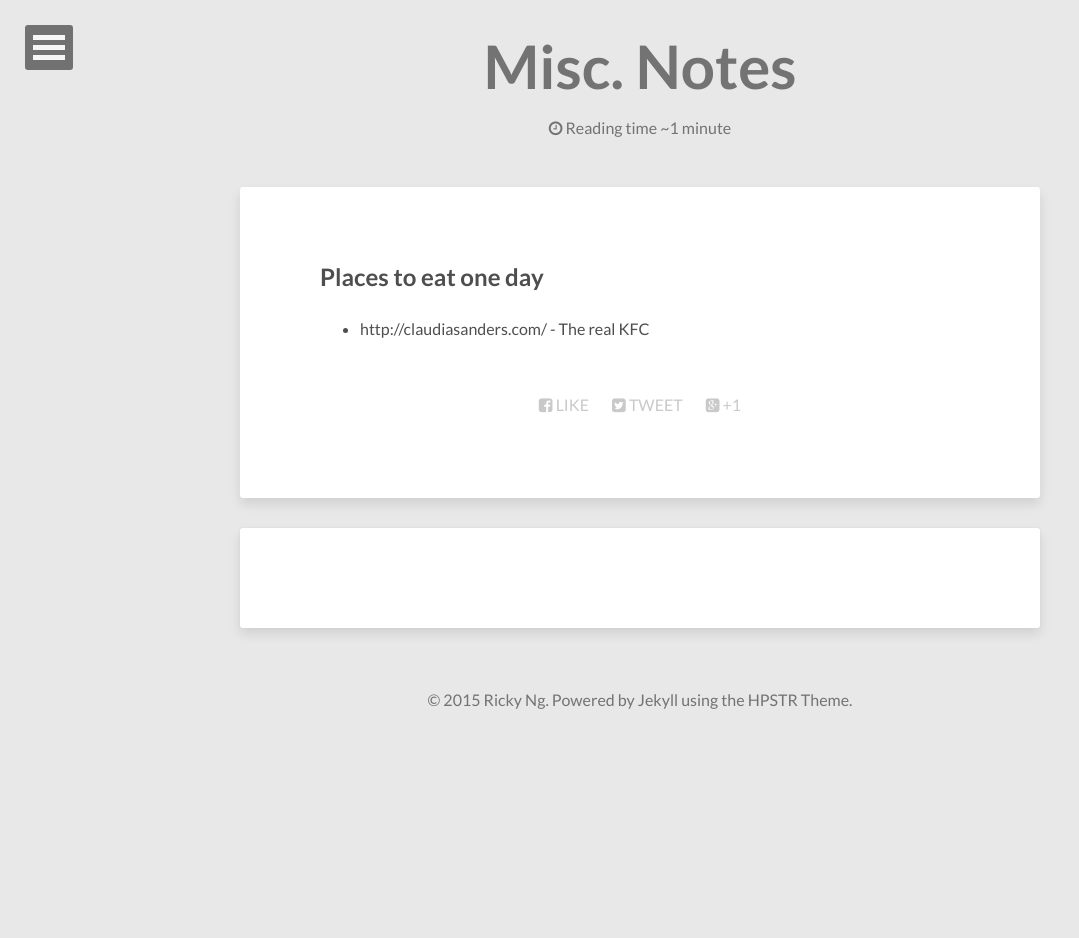
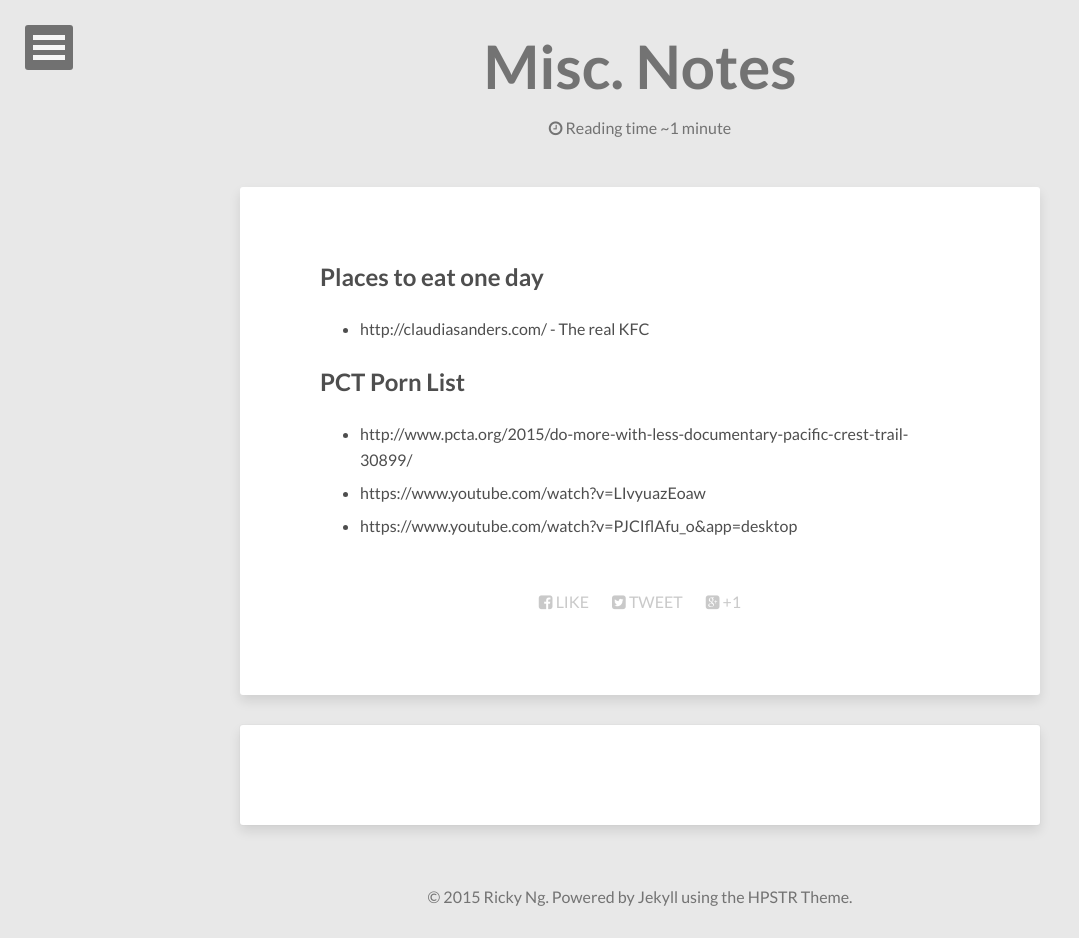
Before and after one commit to dummey/dummey.github.io, a Jekyll site: the page built from pages/notes.md, in a window 1280 px wide. Shown: the whole page, without its empty margins (0-1079 px from the left). Built offline with Jekyll 4.4.1, drawn with Linux system fonts in a browser that asks for light colours; nearby versions of some CDN libraries; before the commit the page ends 900 px from its top, so only the background shows below that.

Commit message:
Some notes.

```diff
--- a/pages/notes.md
+++ b/pages/notes.md
@@ -7,3 +7,9 @@ permalink: /notes/
 ## Places to eat one day
 
 * http://claudiasanders.com/ - The real KFC
+
+## PCT Porn List
+
+* http://www.pcta.org/2015/do-more-with-less-documentary-pacific-crest-trail-30899/
+* https://www.youtube.com/watch?v=LIvyuazEoaw
+* https://www.youtube.com/watch?v=PJCIflAfu_o&app=desktop
```
Also changed, not shown: pages/project_ideas.md (+6 -0 lines).
